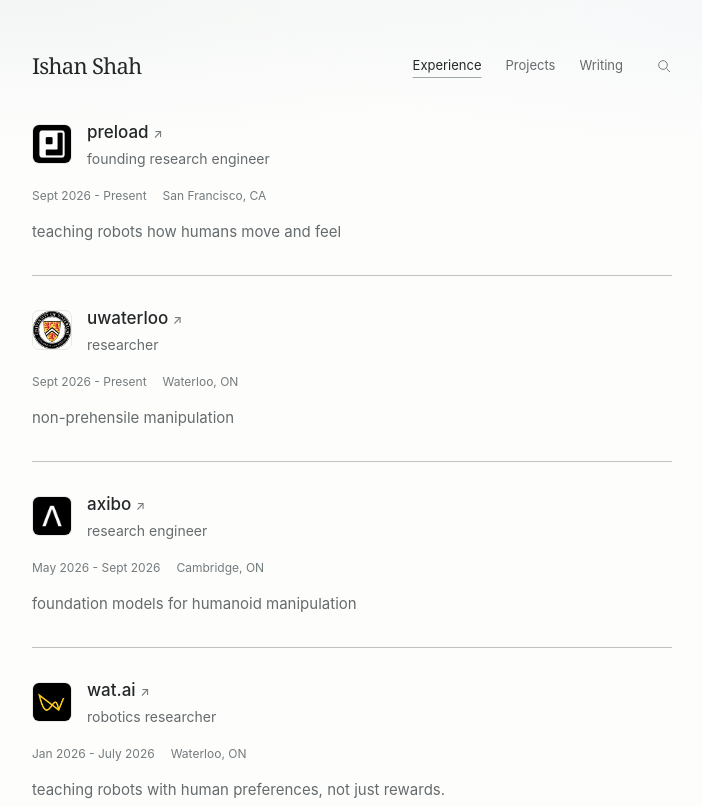
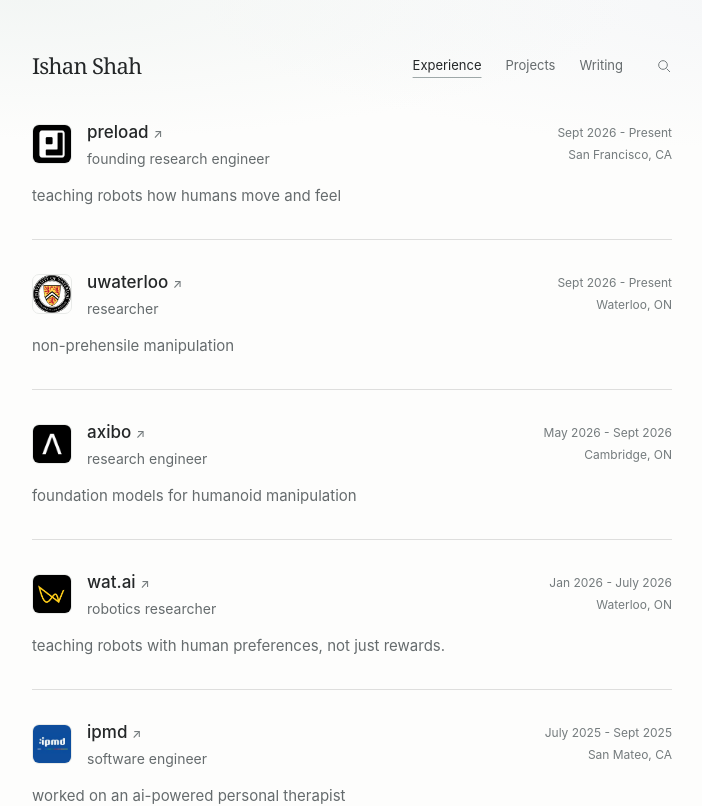
Before and after one commit to Ishan8840/portfolio-2, a React (Vite) app in the folder portfo/: page /experience in a window 1280 px wide. Shown: the top 806 px of the page, without its empty margins (288-990 px from the left). Built offline with nearby package versions, Linux system fonts and the light colour scheme.

Commit message:
Balance experience metadata and soften section dividers

```diff
--- a/portfo/src/index.css
+++ b/portfo/src/index.css
@@ -9,6 +9,7 @@
   --color-subtle: #747b7d;
   --color-border: #e8eae8;
   --color-divider: #bfc3c1;
+  --color-separator: rgb(36 39 40 / 0.14);
   --color-link-hover: #426c98;
   --font-sans:
     "Inter", -apple-system, BlinkMacSystemFont, "Segoe UI", sans-serif;
@@ -210,7 +211,7 @@
   justify-content: space-between;
   gap: 20px;
   padding-block: 16px;
-  border-top: 1px solid var(--color-divider);
+  border-top: 1px solid var(--color-separator);
   font-size: 14px;
 }
 .recent-writing a:hover > span {
@@ -225,7 +226,7 @@
 .experience-entry {
   position: relative;
   padding-block: 30px;
-  border-top: 1px solid var(--color-divider);
+  border-top: 1px solid var(--color-separator);
 }
 .job-heading {
   display: flex;
@@ -263,6 +264,23 @@
   color: var(--color-muted);
   font-size: 15px;
   line-height: 1.7;
+}
+@media (min-width: 601px) {
+  .experience-entry {
+    display: grid;
+    grid-template-columns: minmax(0, 1fr) auto;
+    align-items: center;
+    column-gap: 24px;
+  }
+  .job-meta {
+    flex-direction: column;
+    gap: 4px;
+    margin-top: 0;
+    text-align: right;
+  }
+  .job-description {
+    grid-column: 1 / -1;
+  }
 }
 .projects-list {
   display: flex;
@@ -354,7 +372,7 @@
   white-space: nowrap;
 }
 .writing-list article {
-  border-bottom: 1px solid var(--color-divider);
+  border-bottom: 1px solid var(--color-separator);
 }
 .writing-list article > a {
   display: block;
@@ -522,7 +540,7 @@
 .article-back {
   margin-top: 64px;
   padding-top: 24px;
-  border-top: 1px solid var(--color-divider);
+  border-top: 1px solid var(--color-separator);
   font-size: 14px;
   color: var(--color-muted);
 }
```
